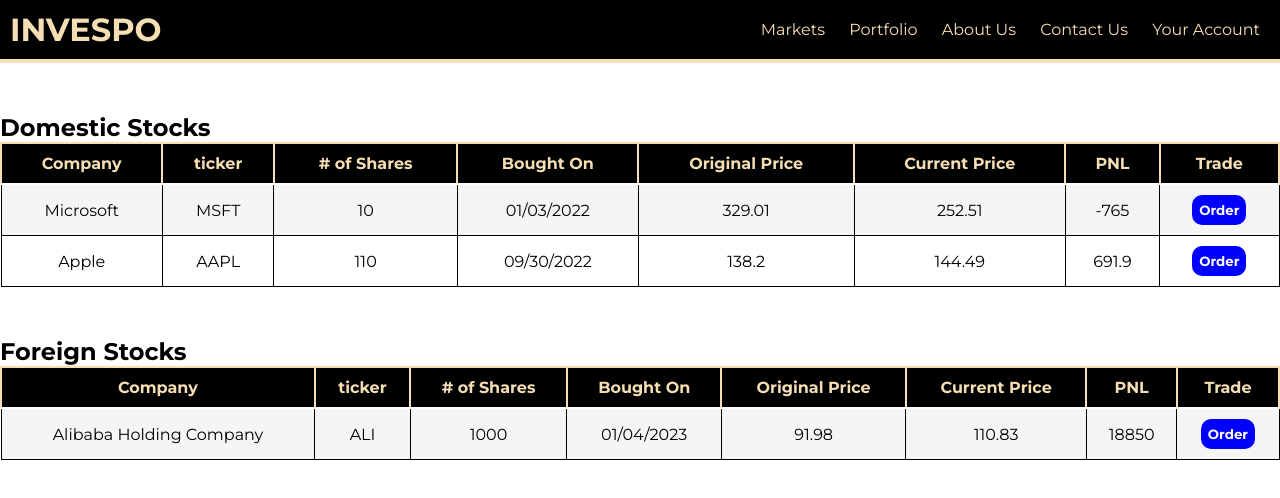
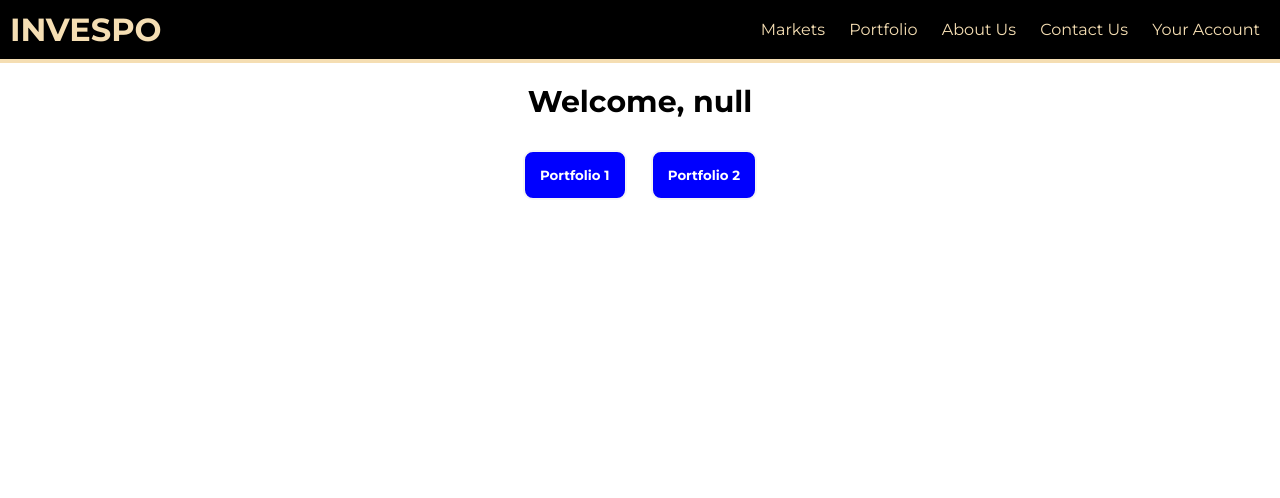
Before and after one commit to praneethravuri/Invespo, a plain HTML site: page stock-page.html in a window 1280 px wide. Drawn offline with nearby package versions, Linux system fonts and the light colour scheme.

Commit message:
Portfolio Buttons and Hide/Show

```diff
--- a/CSS/stock-page.css
+++ b/CSS/stock-page.css
@@ -120,3 +120,38 @@
     border-radius: 10px;
     font-weight: bold;
 }
+
+.username{
+    margin: auto;
+    width: 50%;
+    text-align: center;
+    padding: 20px;
+}
+
+#display-username{
+    font-weight: bold;
+    font-size: 30px;
+}
+
+.display-portfolios{
+    width: 50%;
+    margin: auto;
+    align-items: center;
+    text-align: center;
+}
+
+.port-btn{
+    padding: 15px;
+    margin: 10px;
+    background-color: blue;
+    border: 2px solid whitesmoke;
+    color: white;
+    font-weight: bold;
+    border-radius: 10px;
+    cursor: pointer;
+}
+
+.port-btn:hover{
+    background-color: rgb(150, 150, 252);
+    transition: all 0.3s ease 0s;
+}
--- a/JS/stock-page.js
+++ b/JS/stock-page.js
@@ -1,4 +1,17 @@
+const userName = localStorage.getItem("userName");
+document.getElementById("display-username").innerHTML ="Welcome, " +  userName;
 
+$(document).ready(function(){
+    $(".stock-table").hide();
+    $(".caption").hide();
+});
+
+$(document).ready(function(){
+    $(".port-btn").click(function(){
+        $(".stock-table").show();
+        $(".caption").show();
+    })
+})
 
 let stocks = {
     "msft": {
@@ -80,3 +93,8 @@
         console.log(stocks[comp]["quantity"]);
     }
 }
+
+
+$(document).ready(function(){
+    $(".caption").css("padding", "10px")
+})
--- a/stock-page.html
+++ b/stock-page.html
@@ -7,7 +7,7 @@
     <title>Home - Invespo</title>
     <link rel="stylesheet" href="./CSS/navbar.css">
     <link rel="stylesheet" href="./CSS/stock-page.css">
-
+    <script src="https://ajax.googleapis.com/ajax/libs/jquery/3.6.3/jquery.min.js"></script>
 </head>
 
 <body>
@@ -26,8 +26,13 @@
     </header>
     <hr class="border-separate">
 
-    <div class="display-username">
-        <p id="username"></p>
+    <div class="username">
+        <p id="display-username"></p>
+    </div>
+
+    <div class="display-portfolios">
+        <button id="port-1" class="port-btn">Portfolio 1</button>
+        <button id="port-2" class="port-btn">Portfolio 2</button>
     </div>
 
     <!--Domestic Stocks Table-->
@@ -114,9 +119,9 @@
                 <p id="quantity-owned" class="add-pad"></p>
                 <form action="" id="form-control">
 
-                    <label for="">BUY</label>
+                    <label for=""><b>BUY</b></label>
                     <input type="radio" id="buy-radio" value="buy-radio" name="buy-sell-radio">
-                    <label for="">SELL</label>
+                    <label for=""><b>SELL</b></label>
                     <input type="radio" id="sell-radio" value="sell-radio" name="buy-sell-radio">
 
                     <div id="enter-quantity" class="add-pad">
```
Also changed, not shown: CSS/index.css (+8 -0 lines), JS/login.js (+7 -3 lines).
